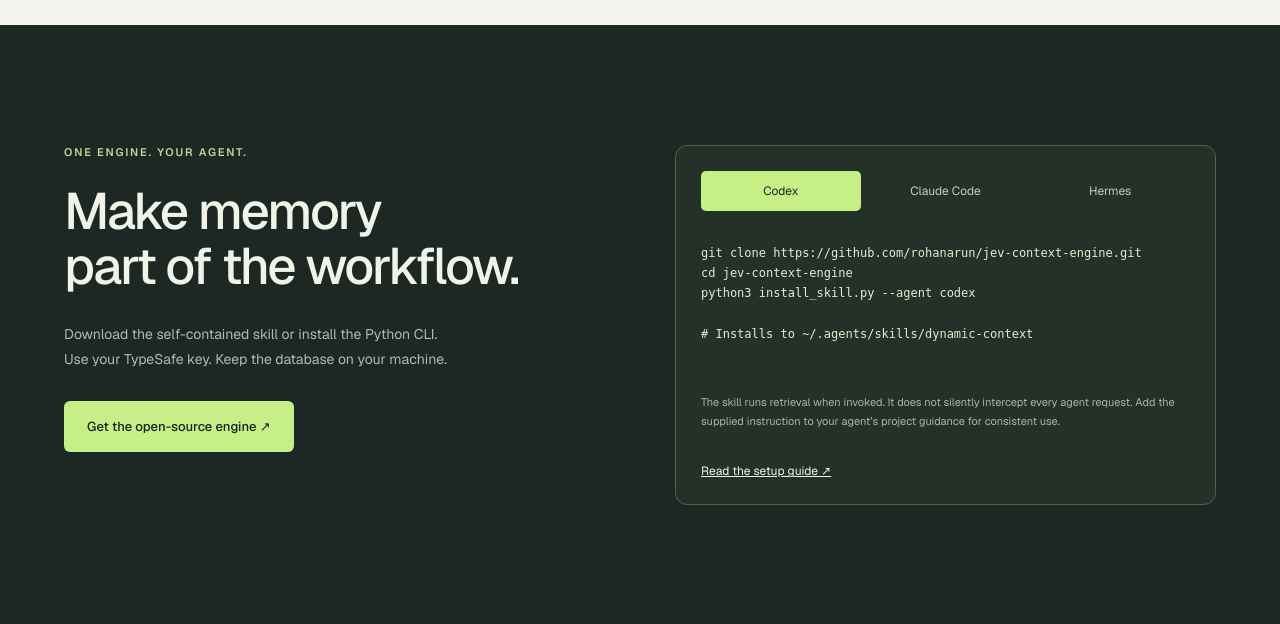
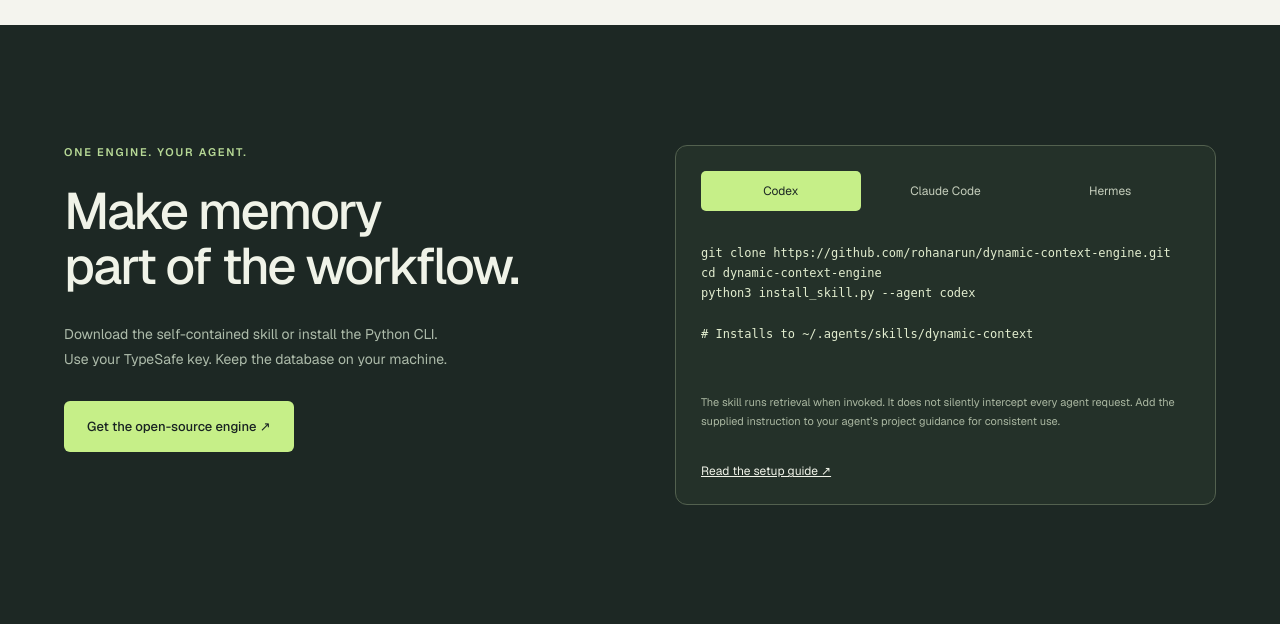
Before and after one commit to rohanarun/dynamic-context-engine, a Flask app: page /demos/context-engine/ in a window 1280 px wide. Shown: the part 3160-3784 px from the top of the page. Run offline with Flask 3, Linux system fonts and the light colour scheme; data comes from the database, SQL or seed files in the repository.

Commit message:
Name the project Dynamic Context Engine

```diff
--- a/demo/static/app.js
+++ b/demo/static/app.js
@@ -21,7 +21,7 @@ function result(data) {
 }
 function install(agent) {
   const paths = {codex:'~/.agents/skills',claude:'~/.claude/skills',hermes:'~/.hermes/skills'};
-  $('install-code').textContent = `git clone https://github.com/rohanarun/jev-context-engine.git\ncd jev-context-engine\npython3 install_skill.py --agent ${agent}\n\n# Installs to ${paths[agent]}/dynamic-context`;
+  $('install-code').textContent = `git clone https://github.com/rohanarun/dynamic-context-engine.git\ncd dynamic-context-engine\npython3 install_skill.py --agent ${agent}\n\n# Installs to ${paths[agent]}/dynamic-context`;
   document.querySelectorAll('[data-agent]').forEach(b => b.setAttribute('aria-selected', String(b.dataset.agent===agent)));
 }
 async function start() {
--- a/demo/templates/index.html
+++ b/demo/templates/index.html
@@ -1,6 +1,6 @@
 <!doctype html>
-<html lang="en"><head><meta charset="utf-8"><meta name="viewport" content="width=device-width, initial-scale=1"><title>Context, on demand — Jev Context Engine</title><meta name="description" content="A live, open-source paragraph context engine. Watch Jev select relevant memory for a request, then bring it to Codex, Claude Code, or Hermes."><link rel="canonical" href="https://getsupers.com/demos/context-engine/"><link rel="preconnect" href="https://fonts.googleapis.com"><link href="https://fonts.googleapis.com/css2?family=Geist:wght@400;500;600;700&display=swap" rel="stylesheet"><link rel="stylesheet" href="{{ base }}/assets/style.css"></head>
-<body><main><nav><a class="brand" href="#">context<span> / engine</span></a><div><a href="#playground">Playground</a><a href="https://github.com/rohanarun/jev-context-engine" target="_blank" rel="noreferrer">GitHub ↗</a></div></nav>
+<html lang="en"><head><meta charset="utf-8"><meta name="viewport" content="width=device-width, initial-scale=1"><title>Context, on demand — Dynamic Context Engine</title><meta name="description" content="A live, open-source paragraph context engine. Watch Jev select relevant memory for a request, then bring it to Codex, Claude Code, or Hermes."><link rel="canonical" href="https://getsupers.com/demos/context-engine/"><link rel="preconnect" href="https://fonts.googleapis.com"><link href="https://fonts.googleapis.com/css2?family=Geist:wght@400;500;600;700&display=swap" rel="stylesheet"><link rel="stylesheet" href="{{ base }}/assets/style.css"></head>
+<body><main><nav><a class="brand" href="#">dynamic<span> / context engine</span></a><div><a href="#playground">Playground</a><a href="https://github.com/rohanarun/dynamic-context-engine" target="_blank" rel="noreferrer">GitHub ↗</a></div></nav>
 <header class="hero"><div class="hero-copy"><p class="eyebrow">OPEN SOURCE · POWERED BY JEV</p><h1>The right context.<br>For this moment.</h1><p class="lede">Your agent doesn’t need every paragraph.<br>Give it the ones that matter.</p><div class="hero-actions"><a class="button dark" href="#playground">Try the engine <span>↗</span></a><a class="button quiet" href="#install">Bring your own memory</a></div></div><div class="visual" aria-hidden="true"><div class="orb"></div><div class="paper p-one"><i></i><i></i><i></i></div><div class="paper p-two"><i></i><i></i><i></i></div><div class="paper p-three"><span>Relevant to your request</span><i></i><i></i></div><span class="visual-caption">MEMORY → MEANING → CONTEXT</span></div></header>
 <div class="agent-strip"><div>Codex <span>·</span> Claude Code <span>·</span> Hermes <span>·</span> Your agent <span>·</span> Codex <span>·</span> Claude Code <span>·</span> Hermes <span>·</span> Your agent <span>·</span></div></div>
 <section id="playground" class="playground"><div class="section-head"><div><p class="eyebrow">THE LIVE PLAYGROUND</p><h2>Ask differently.<br>Watch context change.</h2></div><p>A fictional team. Twelve paragraphs of memory.<br>Every relevance judgment comes from Jev.</p></div>
@@ -10,5 +10,5 @@
 <div class="workbench"><article class="library panel"><div class="panel-head"><div><h3>Paragraph library</h3><p id="library-caption">Sample memory · Orbit</p></div><span class="counter" id="total-count">12</span></div><div id="paragraphs" class="paragraphs"></div></article><article class="result panel"><div class="panel-head"><div><h3>Dynamic context</h3><p id="result-caption">Only what the request needs</p></div><span class="signal"></span></div><div id="empty" class="empty"><div class="empty-glyph">[ &nbsp; ]</div><h4>A little less noise.<br>A lot more focus.</h4><p>Run a request. Selected paragraphs appear here, with their sources intact.</p></div><div id="selected" hidden></div><div class="result-footer"><div><strong id="context-size">0</strong><span> characters assembled</span></div><button type="button" id="copy" disabled>Copy context ↗</button></div><details id="raw-details"><summary>Inspect the agent payload</summary><pre id="raw">No selection yet.</pre></details></article></div>
 <p class="footnote">Relevance is Jev’s estimated probability that a paragraph helps with this request. The cutoff is adjustable, not a calibrated guarantee. Budgeting preserves whole paragraphs.</p></section>
 <section class="explain"><p class="reveal">A memory that adapts.<br>Without rewriting<br>what you know.</p><div class="accordions"><article tabindex="0"><span>Store</span><h3>Your paragraphs.<br>Your database.</h3><p>Import Markdown or text into a local SQLite collection. Keep exact words and source references. Replace a document to update its memory.</p></article><article tabindex="0"><span>Select</span><h3>Meaning over<br>matching words.</h3><p>Jev judges each paragraph against the full request. A shared keyword isn’t enough. Useful constraints and dependencies belong in context, too.</p></article><article tabindex="0"><span>Assemble</span><h3>A focused context.<br>A clear provenance.</h3><p>Relevant paragraphs become a source-tagged payload within your chosen budget. Your agent uses it as reference material for the task.</p></article></div></section>
-<section id="install" class="install"><div><p class="eyebrow">ONE ENGINE. YOUR AGENT.</p><h2>Make memory<br>part of the workflow.</h2><p>Download the self-contained skill or install the Python CLI.<br>Use your TypeSafe key. Keep the database on your machine.</p><a class="button light" href="https://github.com/rohanarun/jev-context-engine">Get the open-source engine ↗</a></div><div class="install-card"><div class="tabs" role="tablist" aria-label="Agent installation"><button role="tab" aria-selected="true" data-agent="codex">Codex</button><button role="tab" aria-selected="false" data-agent="claude">Claude Code</button><button role="tab" aria-selected="false" data-agent="hermes">Hermes</button></div><pre id="install-code"></pre><p>The skill runs retrieval when invoked. It does not silently intercept every agent request. Add the supplied instruction to your agent’s project guidance for consistent use.</p><a href="https://github.com/rohanarun/jev-context-engine#quickstart">Read the setup guide ↗</a></div></section>
-<footer><a class="brand" href="#">context<span> / engine</span></a><p>Built with Jev. Hosted by SuperPowers.</p><a href="https://github.com/rohanarun/jev-context-engine/blob/main/LICENSE">MIT licensed ↗</a></footer></main><script src="{{ base }}/assets/gsap.min.js"></script><script src="{{ base }}/assets/ScrollTrigger.min.js"></script><script src="{{ base }}/assets/app.js" defer></script></body></html>
+<section id="install" class="install"><div><p class="eyebrow">ONE ENGINE. YOUR AGENT.</p><h2>Make memory<br>part of the workflow.</h2><p>Download the self-contained skill or install the Python CLI.<br>Use your TypeSafe key. Keep the database on your machine.</p><a class="button light" href="https://github.com/rohanarun/dynamic-context-engine">Get the open-source engine ↗</a></div><div class="install-card"><div class="tabs" role="tablist" aria-label="Agent installation"><button role="tab" aria-selected="true" data-agent="codex">Codex</button><button role="tab" aria-selected="false" data-agent="claude">Claude Code</button><button role="tab" aria-selected="false" data-agent="hermes">Hermes</button></div><pre id="install-code"></pre><p>The skill runs retrieval when invoked. It does not silently intercept every agent request. Add the supplied instruction to your agent’s project guidance for consistent use.</p><a href="https://github.com/rohanarun/dynamic-context-engine#quickstart">Read the setup guide ↗</a></div></section>
+<footer><a class="brand" href="#">dynamic<span> / context engine</span></a><p>Built with Jev. Hosted by SuperPowers.</p><a href="https://github.com/rohanarun/dynamic-context-engine/blob/main/LICENSE">MIT licensed ↗</a></footer></main><script src="{{ base }}/assets/gsap.min.js"></script><script src="{{ base }}/assets/ScrollTrigger.min.js"></script><script src="{{ base }}/assets/app.js" defer></script></body></html>
--- a/pyproject.toml
+++ b/pyproject.toml
@@ -3,7 +3,7 @@ requires = ["setuptools>=68"]
 build-backend = "setuptools.build_meta"
 
 [project]
-name = "jev-context-engine"
+name = "dynamic-context-engine"
 version = "0.1.0"
 description = "Model-selected paragraph memory for Codex, Claude Code, Hermes, and any agent."
 readme = "README.md"
```
Also changed, not shown: README.md.
